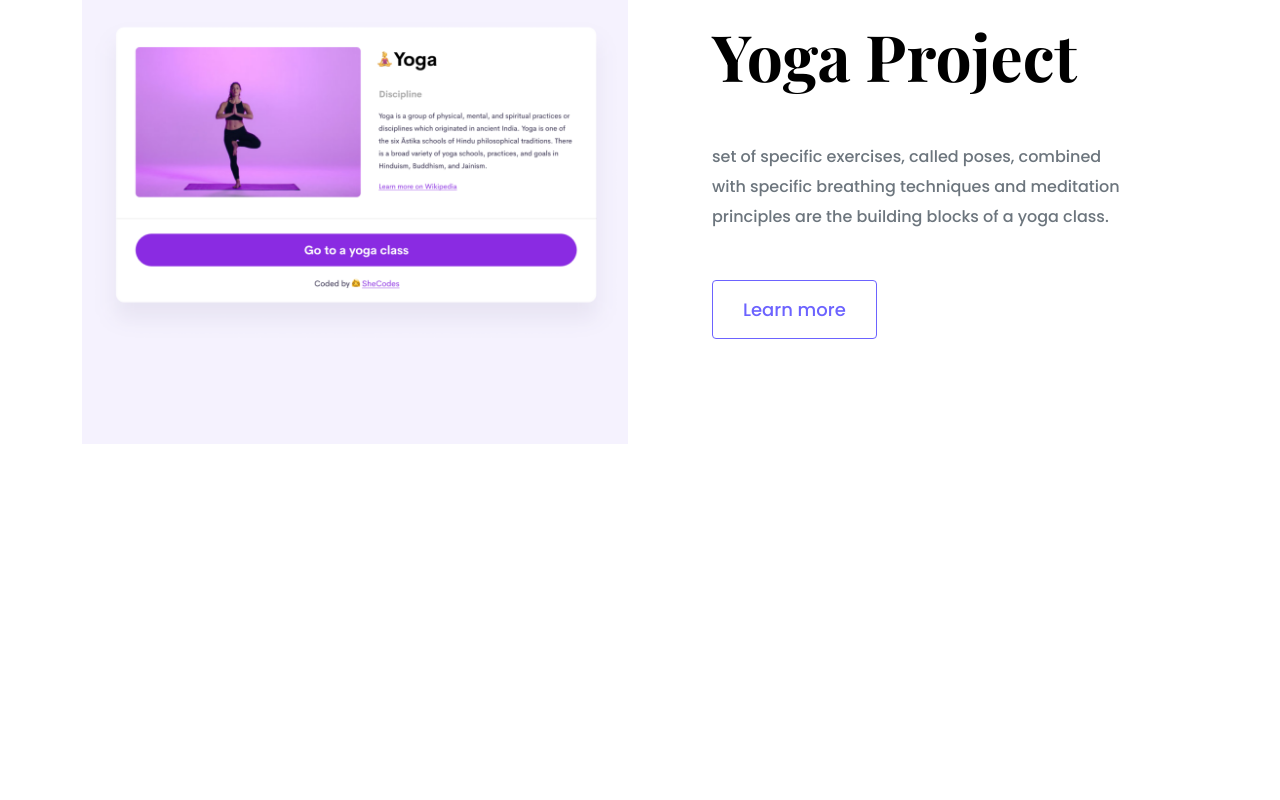
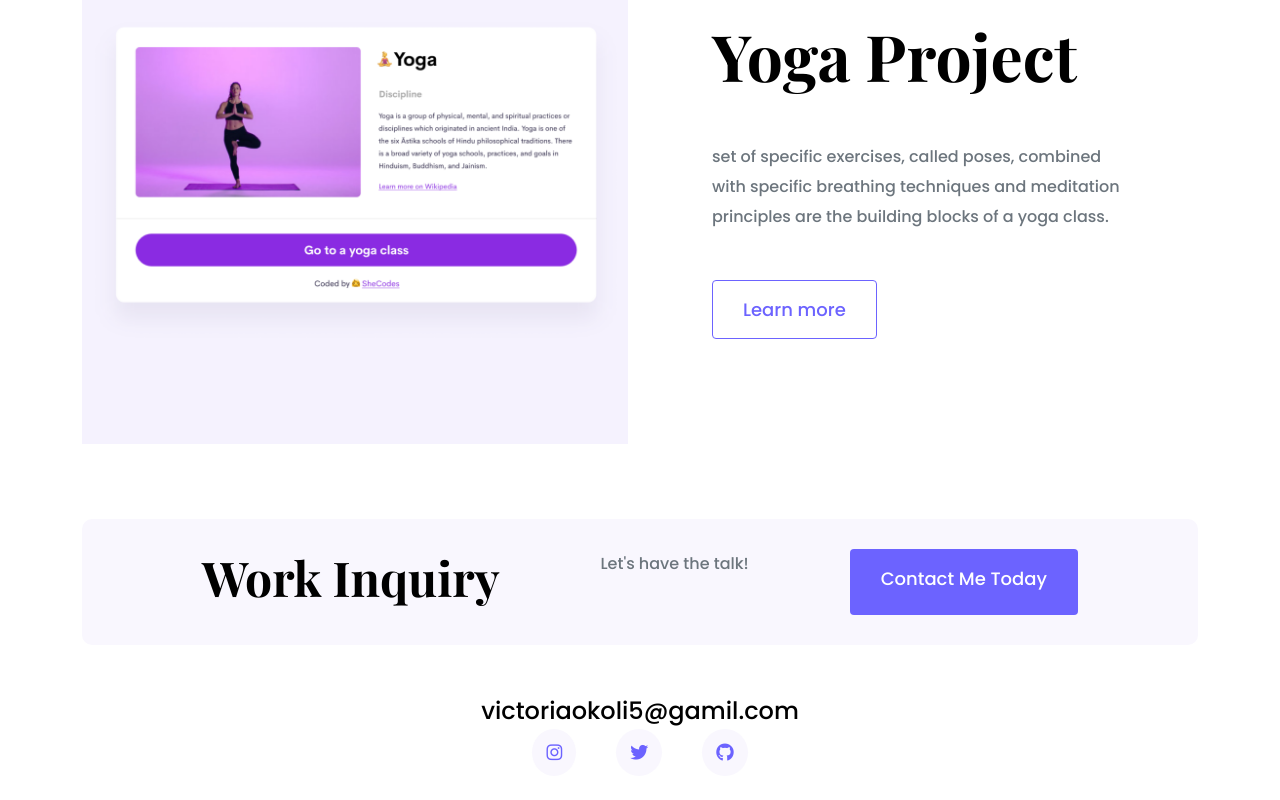
Before and after one commit to TEEori/Portfolio-project-Victoria, a plain HTML site: page index.html in a window 1280 px wide. Shown: the part 2238-3038 px from the top of the page. Before the commit the page ends 2697 px from the top, so only its background shows below. Drawn offline with nearby package versions, Linux system fonts and the light colour scheme.

Commit message:
Updated HTML and CSS

```diff
--- a/index.html
+++ b/index.html
@@ -26,7 +26,7 @@
       crossorigin="anonymous"
     ></script>
     <script
-      src="https://kit.fontawesome.com/6a90f0feb3.js"
+      src="https://kit.fontawesome.com/ddc3ee268a.js"
       crossorigin="anonymous"
     ></script>
   </head>
@@ -117,6 +117,32 @@
           </div>
         </div>
       </div>
+      <footer>
+        <div class="contact-box d-flex justify-content-between mb-5">
+          <h4>Work Inquiry</h4>
+          <p class="text-muted">Let's have the talk!</p>
+          <a href="" class="btn btn-branding"> Contact Me Today </a>
+        </div>
+        <div class="d-flex justify-content-center">
+          <a href="mailto:victoriaokoli5@gamil.com" class="email-link">
+            victoriaokoli5@gamil.com
+          </a>
+        </div>
+        <div class="social-links d-flex justify-content-center">
+          <a
+            href="https://www.Instagram.com/toris_exquisite_store"
+            target="_blank"
+          >
+            <i class="fa-brands fa-instagram"></i>
+          </a>
+          <a href="https://www.twitter.com/VeetoriaRT" target="_blank">
+            <i class="fa-brands fa-twitter"></i>
+          </a>
+          <a href="https://github.com/TEEori" target="_blank">
+            <i class="fa-brands fa-github"></i>
+          </a>
+        </div>
+      </footer>
     </div>
   </body>
 </html>
--- a/styles/portfolio.css
+++ b/styles/portfolio.css
@@ -27,6 +27,10 @@ h1 {
 
 h2 {
   font-size: 64px;
+}
+
+h4 {
+  font-size: 48px;
 }
 
 p {
@@ -134,6 +138,40 @@ nav li.active a {
   color: var(--branding-color);
 }
 
+footer {
+  margin: 60px 0;
+}
+
+footer .contact-box {
+  background: var(--secondary-color);
+  padding: 30px 120px;
+  border-radius: 10px;
+}
+
+footer .contact-box p {
+  margin: 0;
+}
+footer .email-link {
+  text-decoration: none;
+  color: black;
+  font-size: 24px;
+  text-align: center;
+}
+
+footer .email-link:hover {
+  color: var(--branding-color);
+}
+
+footer .social-links a {
+  margin: 0 20px;
+  color: var(--branding-color);
+  background: var(--secondary-color);
+  padding: 10px 14px;
+  border-radius: 50%;
+  font-size: 18px;
+  transition: all 100ms ease-in-out;
+}
+
 @media (max-width: 900px) {
   h1 {
     font-size: 44px;
```
Also changed, not shown: contact.html (+1 -2 lines).
